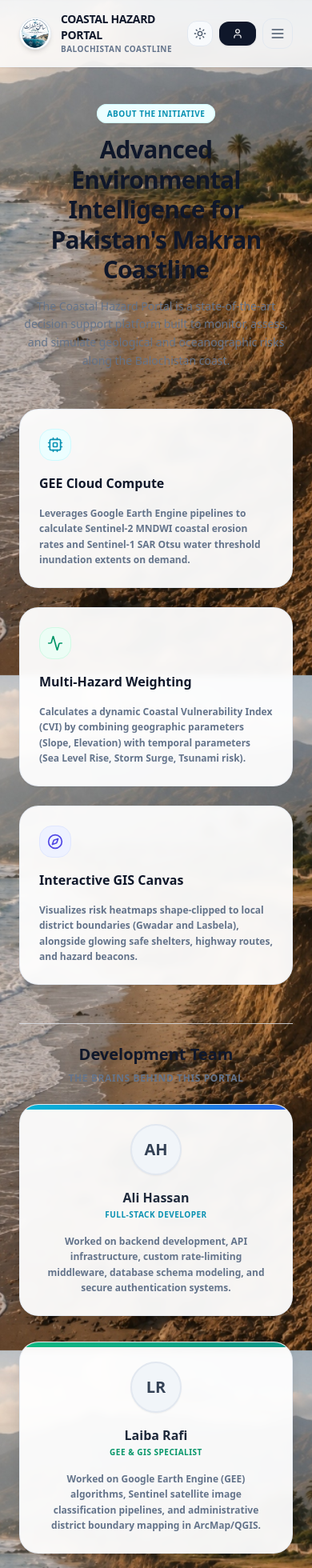
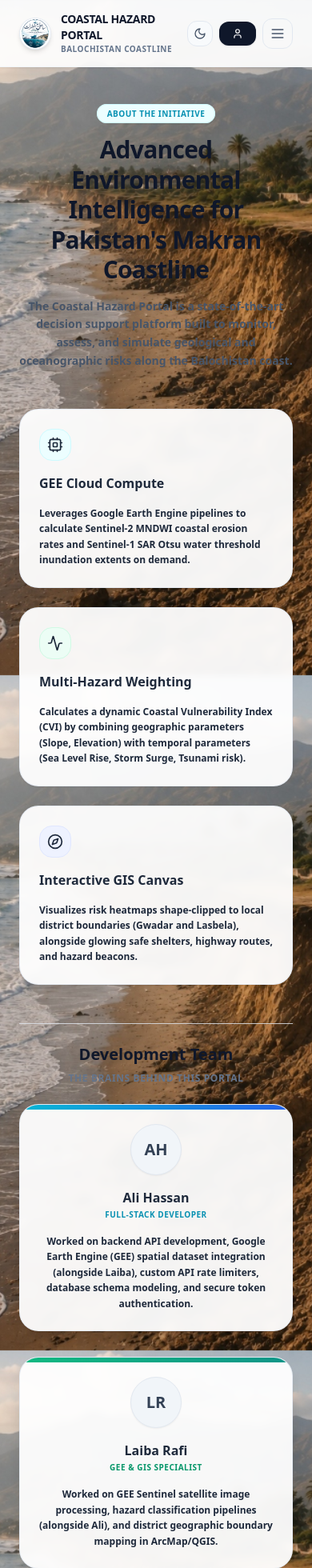
Before and after one commit to Callmehaassan/coastal-hazard-portal, a Next.js app in the folder frontend/: page /about in a window 390 px wide. Shown: the top 1960 px of the page at 80% size. Built offline with nearby package versions, Linux system fonts and the light colour scheme.

Commit message:
Enhance about page text legibility, support GEE task description for Ali, and add functional dark/light mode toggle

```diff
--- a/frontend/app/about/page.tsx
+++ b/frontend/app/about/page.tsx
@@ -4,8 +4,8 @@ import { useState } from 'react';
 import Link from 'next/link';
 import {
   Sun,
+  Moon,
   User,
-  Mail,
   Cpu,
   Menu,
   X,
@@ -15,50 +15,67 @@ import {
 
 export default function AboutPage() {
   const [mobileMenuOpen, setMobileMenuOpen] = useState(false);
+  const [darkMode, setDarkMode] = useState(false);
 
   return (
     <div
-      className="min-h-screen bg-cover bg-center bg-no-repeat bg-fixed text-slate-800 flex flex-col font-sans overflow-x-hidden relative selection:bg-cyan-500/20"
+      className={`min-h-screen bg-cover bg-center bg-no-repeat bg-fixed flex flex-col font-sans overflow-x-hidden relative selection:bg-cyan-500/20 transition-colors duration-300 ${
+        darkMode ? 'text-slate-100 bg-[#070e1b]' : 'text-slate-800 bg-[#f8fafc]'
+      }`}
       style={{ backgroundImage: "url('/coastal-bg.jpg')" }}
     >
-      {/* Soft light tint overlay to match homepage */}
-      <div className="absolute inset-0 bg-[#f8fafc]/90 backdrop-blur-[1px] pointer-events-none -z-10" />
+      {/* Overlay layer with opacity adjustable for dark/light contrast */}
+      <div className={`absolute inset-0 transition-colors duration-300 pointer-events-none -z-10 ${
+        darkMode ? 'bg-slate-950/93 backdrop-blur-[2px]' : 'bg-[#f8fafc]/96 backdrop-blur-[1px]'
+      }`} />
 
       {/* Navigation Header */}
-      <header className="fixed top-0 w-full z-50 bg-white/80 backdrop-blur-md border-b border-slate-100 shadow-sm">
+      <header className={`fixed top-0 w-full z-50 transition-all duration-300 border-b shadow-sm ${
+        darkMode ? 'bg-slate-950/90 border-slate-800/80 backdrop-blur-md text-white' : 'bg-white/90 border-slate-100 backdrop-blur-md text-slate-800'
+      }`}>
         <div className="max-w-[1400px] mx-auto px-6 py-3.5 flex justify-between items-center">
 
           {/* Logo & Title */}
           <div className="flex items-center gap-3">
             <img src="/logo-portal.png" className="w-10 h-10 object-contain rounded-full border border-slate-200/80 shadow-md bg-white flex-shrink-0" alt="Coastal Hazard Portal Logo" />
             <div>
-              <span className="text-sm font-black tracking-tight text-slate-900 block uppercase">COASTAL HAZARD PORTAL</span>
-              <span className="text-[10px] text-slate-500 font-bold uppercase tracking-wider block">Balochistan Coastline</span>
+              <span className={`text-sm font-black tracking-tight block uppercase ${darkMode ? 'text-white' : 'text-slate-900'}`}>COASTAL HAZARD PORTAL</span>
+              <span className={`text-[10px] font-bold uppercase tracking-wider block ${darkMode ? 'text-slate-400' : 'text-slate-500'}`}>Balochistan Coastline</span>
             </div>
           </div>
 
           {/* Navigation Links */}
           <nav className="hidden lg:flex items-center gap-6">
-            <Link href="/" className="text-xs font-semibold text-slate-600 hover:text-slate-950 transition">
+            <Link href="/" className={`text-xs font-semibold transition ${darkMode ? 'text-slate-400 hover:text-white' : 'text-slate-600 hover:text-slate-950'}`}>
               Home
             </Link>
-            <Link href="/dashboard" className="text-xs font-semibold text-slate-600 hover:text-slate-950 transition">
+            <Link href="/dashboard" className={`text-xs font-semibold transition ${darkMode ? 'text-slate-400 hover:text-white' : 'text-slate-600 hover:text-slate-950'}`}>
               Dashboard
             </Link>
-            <Link href="/about" className="text-xs font-bold text-slate-900 border-b-2 border-slate-900 pb-1">
+            <Link href="/about" className={`text-xs font-bold border-b-2 pb-1 ${
+              darkMode ? 'text-cyan-400 border-cyan-400' : 'text-slate-900 border-slate-900'
+            }`}>
               About
             </Link>
           </nav>
 
           {/* Right Header Section */}
           <div className="flex items-center gap-2 md:gap-4">
-            <button className="w-8 h-8 rounded-xl bg-slate-50 border border-slate-200 flex items-center justify-center hover:bg-slate-100 transition">
-              <Sun className="w-4 h-4 text-slate-600" />
+            <button
+              onClick={() => setDarkMode(!darkMode)}
+              className={`w-8 h-8 rounded-xl border flex items-center justify-center transition ${
+                darkMode ? 'bg-slate-900 border-slate-800 hover:bg-slate-850' : 'bg-slate-50 border-slate-200 hover:bg-slate-100'
+              }`}
+              aria-label="Toggle dark/light mode"
+            >
+              {darkMode ? <Sun className="w-4 h-4 text-amber-400 animate-pulse" /> : <Moon className="w-4 h-4 text-slate-600" />}
             </button>
 
             <Link
               href="/login"
-              className="px-4 py-2 bg-slate-900 hover:bg-slate-800 text-white rounded-xl text-xs font-bold flex items-center gap-1.5 transition-all shadow-sm shadow-slate-900/10"
+              className={`px-4 py-2 rounded-xl text-xs font-bold flex items-center gap-1.5 transition-all shadow-sm ${
+                darkMode ? 'bg-cyan-600 hover:bg-cyan-500 text-white shadow-cyan-600/10' : 'bg-slate-900 hover:bg-slate-800 text-white shadow-slate-900/10'
+              }`}
             >
               <User className="w-3.5 h-3.5" />
               <span className="hidden sm:inline">Login</span>
@@ -76,25 +93,27 @@ export default function AboutPage() {
 
         {/* Mobile Navigation Dropdown */}
         {mobileMenuOpen && (
-          <div className="absolute top-full left-0 right-0 bg-white border-b border-slate-200 p-4 flex flex-col gap-3 shadow-lg lg:hidden z-50">
+          <div className={`absolute top-full left-0 right-0 border-b p-4 flex flex-col gap-3 shadow-lg lg:hidden z-50 ${
+            darkMode ? 'bg-slate-950 border-slate-800 text-white' : 'bg-white border-slate-200 text-slate-800'
+          }`}>
             <Link
               href="/"
               onClick={() => setMobileMenuOpen(false)}
-              className="text-xs font-semibold text-slate-700 hover:text-slate-950 p-2.5 hover:bg-slate-50 rounded-xl block"
+              className={`text-xs font-semibold p-2.5 rounded-xl block ${darkMode ? 'hover:bg-slate-900 text-slate-350' : 'hover:bg-slate-50 text-slate-700'}`}
             >
               Home
             </Link>
             <Link
               href="/dashboard"
               onClick={() => setMobileMenuOpen(false)}
-              className="text-xs font-semibold text-slate-700 hover:text-slate-950 p-2.5 hover:bg-slate-50 rounded-xl block"
+              className={`text-xs font-semibold p-2.5 rounded-xl block ${darkMode ? 'hover:bg-slate-900 text-slate-350' : 'hover:bg-slate-50 text-slate-700'}`}
             >
               Dashboard
             </Link>
             <Link
               href="/about"
               onClick={() => setMobileMenuOpen(false)}
-              className="text-xs font-bold text-slate-900 bg-slate-50 p-2.5 rounded-xl block"
+              className={`text-xs font-bold p-2.5 rounded-xl block ${darkMode ? 'bg-slate-900 text-cyan-400' : 'bg-slate-50 text-slate-900'}`}
             >
               About
             </Link>
@@ -107,13 +126,15 @@ export default function AboutPage() {
 
         {/* Page Header */}
         <div className="text-center space-y-4 max-w-2xl mx-auto animate-in fade-in slide-in-from-bottom-4 duration-500">
-          <span className="px-3 py-1 rounded-full bg-cyan-50 border border-cyan-100 text-cyan-600 font-extrabold text-[10px] uppercase tracking-wider shadow-sm">
+          <span className={`px-3 py-1 rounded-full font-extrabold text-[10px] uppercase tracking-wider shadow-sm ${
+            darkMode ? 'bg-cyan-950 border border-cyan-900 text-cyan-400' : 'bg-cyan-50 border border-cyan-100 text-cyan-600'
+          }`}>
             About the Initiative
           </span>
-          <h2 className="text-3xl md:text-4xl font-black text-slate-900 tracking-tight leading-tight">
+          <h2 className={`text-3xl md:text-4xl font-black tracking-tight leading-tight ${darkMode ? 'text-white' : 'text-slate-900'}`}>
             Advanced Environmental Intelligence for Pakistan's Makran Coastline
           </h2>
-          <p className="text-sm text-slate-500 font-medium leading-relaxed">
+          <p className={`text-sm leading-relaxed font-bold ${darkMode ? 'text-slate-300' : 'text-slate-600'}`}>
             The Coastal Hazard Portal is a state-of-the-art decision support platform built to monitor, assess, and simulate geological and oceanographic risks along the Balochistan coast.
           </p>
         </div>
@@ -122,34 +143,46 @@ export default function AboutPage() {
         <div className="grid grid-cols-1 md:grid-cols-3 gap-6">
 
           {/* Card 1: GEE Data Pipeline */}
-          <div className="bg-white/95 backdrop-blur-sm border border-slate-200/80 p-6 rounded-3xl shadow-sm hover:shadow-md transition duration-300 space-y-4">
-            <div className="w-10 h-10 rounded-2xl bg-cyan-50 border border-cyan-100 flex items-center justify-center">
-              <Cpu className="w-5 h-5 text-cyan-600" />
+          <div className={`backdrop-blur-sm border p-6 rounded-3xl shadow-sm hover:shadow-md transition duration-300 space-y-4 ${
+            darkMode ? 'bg-slate-900/95 border-slate-800/80 text-white' : 'bg-white/95 border-slate-200/80 text-slate-800'
+          }`}>
+            <div className={`w-10 h-10 rounded-2xl flex items-center justify-center border ${
+              darkMode ? 'bg-cyan-950 border-cyan-900 text-cyan-400' : 'bg-cyan-50 border-cyan-100 text-cyan-650'
+            }`}>
+              <Cpu className="w-5 h-5" />
             </div>
-            <h3 className="text-base font-extrabold text-slate-900">GEE Cloud Compute</h3>
-            <p className="text-xs text-slate-500 leading-relaxed font-semibold">
+            <h3 className="text-base font-extrabold">GEE Cloud Compute</h3>
+            <p className={`text-xs leading-relaxed font-bold ${darkMode ? 'text-slate-350' : 'text-slate-655'}`}>
               Leverages Google Earth Engine pipelines to calculate Sentinel-2 MNDWI coastal erosion rates and Sentinel-1 SAR Otsu water threshold inundation extents on demand.
             </p>
           </div>
 
           {/* Card 2: CVI Indexing */}
-          <div className="bg-white/95 backdrop-blur-sm border border-slate-200/80 p-6 rounded-3xl shadow-sm hover:shadow-md transition duration-300 space-y-4">
-            <div className="w-10 h-10 rounded-2xl bg-emerald-50 border border-emerald-100 flex items-center justify-center">
-              <Activity className="w-5 h-5 text-emerald-600" />
+          <div className={`backdrop-blur-sm border p-6 rounded-3xl shadow-sm hover:shadow-md transition duration-300 space-y-4 ${
+            darkMode ? 'bg-slate-900/95 border-slate-800/80 text-white' : 'bg-white/95 border-slate-200/80 text-slate-800'
+          }`}>
+            <div className={`w-10 h-10 rounded-2xl flex items-center justify-center border ${
+              darkMode ? 'bg-emerald-950 border-emerald-900 text-emerald-400' : 'bg-emerald-50 border-emerald-100 text-emerald-650'
+            }`}>
+              <Activity className="w-5 h-5" />
             </div>
-            <h3 className="text-base font-extrabold text-slate-900">Multi-Hazard Weighting</h3>
-            <p className="text-xs text-slate-500 leading-relaxed font-semibold">
+            <h3 className="text-base font-extrabold">Multi-Hazard Weighting</h3>
+            <p className={`text-xs leading-relaxed font-bold ${darkMode ? 'text-slate-350' : 'text-slate-655'}`}>
               Calculates a dynamic Coastal Vulnerability Index (CVI) by combining geographic parameters (Slope, Elevation) with temporal parameters (Sea Level Rise, Storm Surge, Tsunami risk).
             </p>
           </div>
 
           {/* Card 3: GIS Leaflet Analytics */}
-          <div className="bg-white/95 backdrop-blur-sm border border-slate-200/80 p-6 rounded-3xl shadow-sm hover:shadow-md transition duration-300 space-y-4">
-            <div className="w-10 h-10 rounded-2xl bg-indigo-50 border border-indigo-100 flex items-center justify-center">
-              <Compass className="w-5 h-5 text-indigo-600" />
+          <div className={`backdrop-blur-sm border p-6 rounded-3xl shadow-sm hover:shadow-md transition duration-300 space-y-4 ${
+            darkMode ? 'bg-slate-900/95 border-slate-800/80 text-white' : 'bg-white/95 border-slate-200/80 text-slate-800'
+          }`}>
+            <div className={`w-10 h-10 rounded-2xl flex items-center justify-center border ${
+              darkMode ? 'bg-indigo-950 border-indigo-900 text-indigo-400' : 'bg-indigo-50 border-indigo-100 text-indigo-650'
+            }`}>
+              <Compass className="w-5 h-5" />
             </div>
-            <h3 className="text-base font-extrabold text-slate-900">Interactive GIS Canvas</h3>
-            <p className="text-xs text-slate-500 leading-relaxed font-semibold">
+            <h3 className="text-base font-extrabold">Interactive GIS Canvas</h3>
+            <p className={`text-xs leading-relaxed font-bold ${darkMode ? 'text-slate-350' : 'text-slate-655'}`}>
               Visualizes risk heatmaps shape-clipped to local district boundaries (Gwadar and Lasbela), alongside glowing safe shelters, highway routes, and hazard beacons.
             </p>
           </div>
@@ -159,37 +192,45 @@ export default function AboutPage() {
         {/* Development Team Profile Cards */}
         <div className="space-y-6 pt-6 border-t border-slate-200/80">
           <div className="text-center space-y-2">
-            <h3 className="text-xl font-black text-slate-900">Development Team</h3>
+            <h3 className={`text-xl font-black ${darkMode ? 'text-white' : 'text-slate-900'}`}>Development Team</h3>
             <p className="text-xs text-slate-500 font-bold uppercase tracking-wider">The brains behind this portal</p>
           </div>
 
           <div className="grid grid-cols-1 md:grid-cols-2 gap-8 max-w-2xl mx-auto">
 
             {/* Ali Hassan */}
-            <div className="bg-white/95 backdrop-blur-sm border border-slate-200/80 p-6 rounded-3xl shadow-lg text-center space-y-4 hover:scale-[1.02] transition duration-300 relative overflow-hidden before:absolute before:top-0 before:left-0 before:right-0 before:h-1.5 before:bg-gradient-to-r before:from-cyan-500 before:to-blue-600">
-              <div className="w-16 h-16 rounded-full bg-slate-100 mx-auto flex items-center justify-center border-2 border-slate-200 shadow-sm font-black text-xl text-slate-700 uppercase">
+            <div className={`backdrop-blur-sm border p-6 rounded-3xl shadow-lg text-center space-y-4 hover:scale-[1.02] transition duration-300 relative overflow-hidden before:absolute before:top-0 before:left-0 before:right-0 before:h-1.5 before:bg-gradient-to-r before:from-cyan-500 before:to-blue-600 ${
+              darkMode ? 'bg-slate-900/95 border-slate-800/80' : 'bg-white/95 border-slate-200/80'
+            }`}>
+              <div className={`w-16 h-16 rounded-full mx-auto flex items-center justify-center border shadow-sm font-black text-xl uppercase ${
+                darkMode ? 'bg-slate-800 border-slate-700 text-slate-200' : 'bg-slate-100 border-slate-200 text-slate-700'
+              }`}>
                 AH
               </div>
               <div>
-                <h4 className="font-extrabold text-slate-955 text-base">Ali Hassan</h4>
+                <h4 className="font-extrabold text-base">Ali Hassan</h4>
                 <p className="text-[10px] text-cyan-600 font-bold uppercase tracking-wider mt-0.5">Full-Stack Developer</p>
               </div>
-              <p className="text-xs text-slate-500 leading-relaxed font-semibold">
-                Worked on backend development, API infrastructure, custom rate-limiting middleware, database schema modeling, and secure authentication systems.
+              <p className={`text-xs leading-relaxed font-bold ${darkMode ? 'text-slate-350' : 'text-slate-655'}`}>
+                Worked on backend API development, Google Earth Engine (GEE) spatial dataset integration (alongside Laiba), custom API rate limiters, database schema modeling, and secure token authentication.
               </p>
             </div>
 
             {/* Laiba Rafi */}
-            <div className="bg-white/95 backdrop-blur-sm border border-slate-200/80 p-6 rounded-3xl shadow-lg text-center space-y-4 hover:scale-[1.02] transition duration-300 relative overflow-hidden before:absolute before:top-0 before:left-0 before:right-0 before:h-1.5 before:bg-gradient-to-r before:from-emerald-500 before:to-teal-600">
-              <div className="w-16 h-16 rounded-full bg-slate-100 mx-auto flex items-center justify-center border-2 border-slate-200 shadow-sm font-black text-xl text-slate-700 uppercase">
+            <div className={`backdrop-blur-sm border p-6 rounded-3xl shadow-lg text-center space-y-4 hover:scale-[1.02] transition duration-300 relative overflow-hidden before:absolute before:top-0 before:left-0 before:right-0 before:h-1.5 before:bg-gradient-to-r before:from-emerald-500 before:to-teal-600 ${
+              darkMode ? 'bg-slate-900/95 border-slate-800/80' : 'bg-white/95 border-slate-200/80'
+            }`}>
+              <div className={`w-16 h-16 rounded-full mx-auto flex items-center justify-center border shadow-sm font-black text-xl uppercase ${
+                darkMode ? 'bg-slate-800 border-slate-700 text-slate-200' : 'bg-slate-100 border-slate-200 text-slate-700'
+              }`}>
                 LR
               </div>
               <div>
-                <h4 className="font-extrabold text-slate-955 text-base">Laiba Rafi</h4>
+                <h4 className="font-extrabold text-base">Laiba Rafi</h4>
                 <p className="text-[10px] text-emerald-600 font-bold uppercase tracking-wider mt-0.5">GEE & GIS Specialist</p>
               </div>
-              <p className="text-xs text-slate-500 leading-relaxed font-semibold">
-                Worked on Google Earth Engine (GEE) algorithms, Sentinel satellite image classification pipelines, and administrative district boundary mapping in ArcMap/QGIS.
+              <p className={`text-xs leading-relaxed font-bold ${darkMode ? 'text-slate-350' : 'text-slate-655'}`}>
+                Worked on GEE Sentinel satellite image processing, hazard classification pipelines (alongside Ali), and district geographic boundary mapping in ArcMap/QGIS.
               </p>
             </div>
 
@@ -199,27 +240,29 @@ export default function AboutPage() {
       </main>
 
       {/* Footer Branding Banner */}
-      <footer className="bg-white/90 backdrop-blur-md border-t border-slate-200/80 pt-12 pb-6 mt-auto shadow-lg z-10 relative">
+      <footer className={`backdrop-blur-md border-t pt-12 pb-6 mt-auto shadow-lg z-10 relative transition-colors duration-300 ${
+        darkMode ? 'bg-slate-950/95 border-slate-800/80 text-slate-300' : 'bg-white/90 border-slate-200/80 text-slate-800'
+      }`}>
         <div className="max-w-[1400px] mx-auto px-6 grid grid-cols-1 md:grid-cols-12 gap-8 mb-10">
 
           {/* Column 1: Brand & Logo */}
           <div className="md:col-span-4 space-y-4">
             <div className="flex items-center gap-3">
-              <img src="/logo-portal.png" className="w-10 h-10 object-contain rounded-full border border-slate-200 shadow-md bg-white" alt="Portal Logo" />
+              <img src="/logo-portal.png" className="w-10 h-10 object-contain rounded-full border border-slate-200 shadow-sm bg-white" alt="Portal Logo" />
               <div>
-                <span className="text-xs font-black tracking-tight text-slate-900 block uppercase">COASTAL HAZARD PORTAL</span>
-                <span className="text-[9px] text-slate-500 font-bold uppercase tracking-wider block">Balochistan Coastline</span>
+                <span className="text-xs font-black tracking-tight block uppercase">COASTAL HAZARD PORTAL</span>
+                <span className={`text-[9px] font-bold uppercase tracking-wider block ${darkMode ? 'text-slate-400' : 'text-slate-500'}`}>Balochistan Coastline</span>
               </div>
             </div>
-            <p className="text-[11px] text-slate-500 leading-relaxed max-w-xs font-semibold">
+            <p className={`text-[11px] leading-relaxed max-w-xs font-semibold ${darkMode ? 'text-slate-400' : 'text-slate-505'}`}>
               A state-of-the-art decision support system leveraging real-time satellite imagery, SAR backscatter models, and Google Earth Engine (GEE) algorithms to map and monitor coastal vulnerability.
             </p>
           </div>
 
           {/* Column 2: Navigation */}
           <div className="md:col-span-2 space-y-3">
-            <h6 className="text-[10px] font-extrabold text-slate-400 uppercase tracking-widest">Navigation</h6>
-            <ul className="space-y-2 text-[11px] font-bold text-slate-600">
+            <h6 className={`text-[10px] font-extrabold uppercase tracking-widest ${darkMode ? 'text-slate-500' : 'text-slate-400'}`}>Navigation</h6>
+            <ul className={`space-y-2 text-[11px] font-bold ${darkMode ? 'text-slate-400' : 'text-slate-600'}`}>
               <li><Link href="/" className="hover:text-cyan-600 transition">Home</Link></li>
               <li><Link href="/dashboard" className="hover:text-cyan-600 transition">Dashboard</Link></li>
               <li><Link href="/dashboard/analysis" className="hover:text-cyan-600 transition">GEE Live Analysis</Link></li>
@@ -229,8 +272,8 @@ export default function AboutPage() {
 
           {/* Column 3: Resources */}
           <div className="md:col-span-3 space-y-3">
-            <h6 className="text-[10px] font-extrabold text-slate-400 uppercase tracking-widest">Resources</h6>
-            <ul className="space-y-2 text-[11px] font-bold text-slate-600">
+            <h6 className={`text-[10px] font-extrabold uppercase tracking-widest ${darkMode ? 'text-slate-500' : 'text-slate-400'}`}>Resources</h6>
+            <ul className={`space-y-2 text-[11px] font-bold ${darkMode ? 'text-slate-400' : 'text-slate-600'}`}>
               <li><a href="http://localhost:8000/docs" target="_blank" rel="noopener noreferrer" className="hover:text-cyan-600 transition">API Documentation</a></li>
               <li><Link href="/dashboard" className="hover:text-cyan-600 transition">Methodology Guide</Link></li>
               <li><a href="https://console.cloud.google.com/" target="_blank" rel="noopener noreferrer" className="hover:text-cyan-600 transition">GEE Platform Console</a></li>
@@ -239,20 +282,24 @@ export default function AboutPage() {
 
           {/* Column 4: Partners */}
           <div className="md:col-span-3 space-y-4">
-            <h6 className="text-[10px] font-extrabold text-slate-400 uppercase tracking-widest">Partners</h6>
+            <h6 className={`text-[10px] font-extrabold uppercase tracking-widest ${darkMode ? 'text-slate-500' : 'text-slate-400'}`}>Partners</h6>
             <div className="space-y-3">
-              <div className="flex items-center gap-2.5 bg-slate-50/50 p-2 rounded-xl border border-slate-100 shadow-sm">
+              <div className={`flex items-center gap-2.5 p-2 rounded-xl border shadow-sm ${
+                darkMode ? 'bg-slate-900 border-slate-800' : 'bg-slate-50/50 border-slate-100'
+              }`}>
                 <img src="/ncgsa-logo.png" alt="NCGSA Logo" className="h-7 w-auto object-contain flex-shrink-0" />
                 <div>
-                  <span className="text-[9px] font-bold text-slate-800 block uppercase leading-none">NCGSA Initiative</span>
-                  <span className="text-[7.5px] text-slate-500 font-semibold block leading-tight">National Center of GIS & Space Applications</span>
+                  <span className="text-[9px] font-bold block uppercase leading-none">NCGSA Initiative</span>
+                  <span className={`text-[7.5px] font-semibold block leading-tight ${darkMode ? 'text-slate-400' : 'text-slate-500'}`}>National Center of GIS & Space Applications</span>
                 </div>
               </div>
-              <div className="flex items-center gap-2.5 bg-slate-50/50 p-2 rounded-xl border border-slate-100 shadow-sm">
+              <div className={`flex items-center gap-2.5 p-2 rounded-xl border shadow-sm ${
+                darkMode ? 'bg-slate-900 border-slate-800' : 'bg-slate-50/50 border-slate-100'
+              }`}>
                 <img src="/ist-logo.png" alt="IST Logo" className="h-7 w-auto object-contain flex-shrink-0" />
                 <div>
-                  <span className="text-[9px] font-bold text-slate-800 block uppercase leading-none">IST Islamabad</span>
-                  <span className="text-[7.5px] text-slate-500 font-semibold block leading-tight">Institute of Space Technology</span>
+                  <span className="text-[9px] font-bold block uppercase leading-none">IST Islamabad</span>
+                  <span className={`text-[7.5px] font-semibold block leading-tight ${darkMode ? 'text-slate-400' : 'text-slate-500'}`}>Institute of Space Technology</span>
                 </div>
               </div>
             </div>
@@ -261,15 +308,19 @@ export default function AboutPage() {
         </div>
 
         {/* Bottom Bar */}
-        <div className="max-w-[1400px] mx-auto px-6 pt-6 border-t border-slate-200/80 flex flex-col md:flex-row justify-between items-center gap-4">
-          <div className="text-[10px] text-slate-400 font-bold">
+        <div className={`max-w-[1400px] mx-auto px-6 pt-6 border-t flex flex-col md:flex-row justify-between items-center gap-4 ${
+          darkMode ? 'border-slate-800' : 'border-slate-200/80'
+        }`}>
+          <div className="text-[10px] font-bold text-slate-400">
             &copy; {new Date().getFullYear()} Coastal Hazard Portal. All rights reserved.
           </div>
 
           <div className="flex flex-wrap items-center justify-center gap-2 text-[9px] font-extrabold text-slate-500">
             <span className="text-[8px] font-extrabold text-slate-400 uppercase tracking-wider mr-1">Powered by:</span>
             {['Google Earth Engine', 'PostGIS', 'FastAPI', 'React', 'Tailwind CSS', 'Groq AI'].map((tech, idx) => (
-              <span key={idx} className="px-2 py-0.5 rounded-full bg-slate-100 border border-slate-200 text-slate-655 shadow-sm">
+              <span key={idx} className={`px-2 py-0.5 rounded-full border shadow-sm ${
+                darkMode ? 'bg-slate-900 border-slate-800 text-slate-400' : 'bg-slate-100 border-slate-200 text-slate-655'
+              }`}>
                 {tech}
               </span>
             ))}
```
